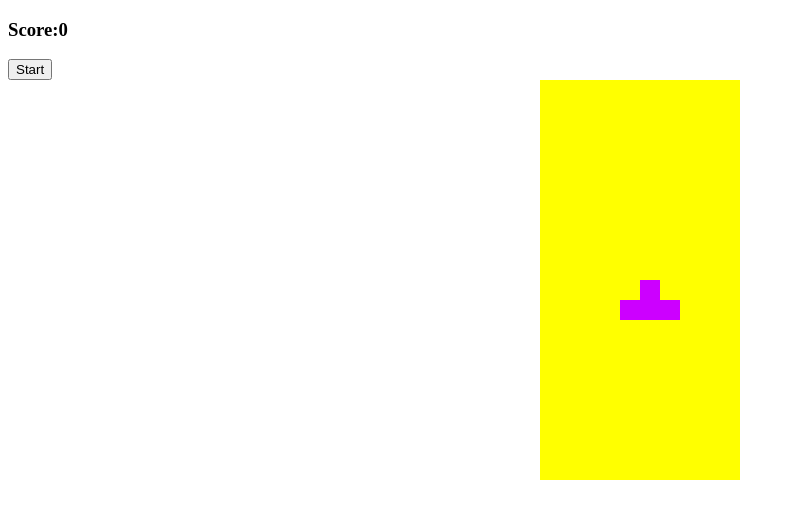
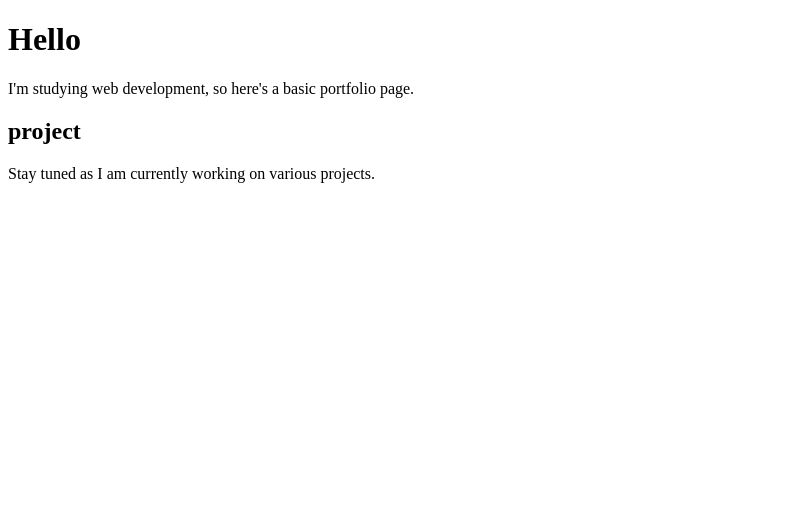
Before and after one commit to M4dEggs/tetris, a plain HTML site: page index.html in a window 1280 px wide. Shown: the whole page, without its empty margins (0-795 px from the left). Drawn offline with Linux system fonts and the light colour scheme.

Commit message:
Update index.html

```diff
--- a/index.html
+++ b/index.html
@@ -4,225 +4,27 @@
     <meta charset="UTF-8" />
     <meta http-equiv="X-UA-Compatible" content="IE=edge" />
     <meta name="viewport" content="width=device-width, initial-scale=1.0" />
+    <title>Portfolio Website</title>
     <link rel="stylesheet" href="styles.css" />
-    <title>Tetris</title>
   </head>
   <body>
-    <h3>Score:<span id="score">0</span></h3>
-    <button id="start-btn">Start</button>
-    <div class="grid">
-      <div></div>
-      <div></div>
-      <div></div>
-      <div></div>
-      <div></div>
-      <div></div>
-      <div></div>
-      <div></div>
-      <div></div>
-      <div></div>
-      <div></div>
-      <div></div>
-      <div></div>
-      <div></div>
-      <div></div>
-      <div></div>
-      <div></div>
-      <div></div>
-      <div></div>
-      <div></div>
-      <div></div>
-      <div></div>
-      <div></div>
-      <div></div>
-      <div></div>
-      <div></div>
-      <div></div>
-      <div></div>
-      <div></div>
-      <div></div>
-      <div></div>
-      <div></div>
-      <div></div>
-      <div></div>
-      <div></div>
-      <div></div>
-      <div></div>
-      <div></div>
-      <div></div>
-      <div></div>
-      <div></div>
-      <div></div>
-      <div></div>
-      <div></div>
-      <div></div>
-      <div></div>
-      <div></div>
-      <div></div>
-      <div></div>
-      <div></div>
-      <div></div>
-      <div></div>
-      <div></div>
-      <div></div>
-      <div></div>
-      <div></div>
-      <div></div>
-      <div></div>
-      <div></div>
-      <div></div>
-      <div></div>
-      <div></div>
-      <div></div>
-      <div></div>
-      <div></div>
-      <div></div>
-      <div></div>
-      <div></div>
-      <div></div>
-      <div></div>
-      <div></div>
-      <div></div>
-      <div></div>
-      <div></div>
-      <div></div>
-      <div></div>
-      <div></div>
-      <div></div>
-      <div></div>
-      <div></div>
-      <div></div>
-      <div></div>
-      <div></div>
-      <div></div>
-      <div></div>
-      <div></div>
-      <div></div>
-      <div></div>
-      <div></div>
-      <div></div>
-      <div></div>
-      <div></div>
-      <div></div>
-      <div></div>
-      <div></div>
-      <div></div>
-      <div></div>
-      <div></div>
-      <div></div>
-      <div></div>
-      <div></div>
-      <div></div>
-      <div></div>
-      <div></div>
-      <div></div>
-      <div></div>
-      <div></div>
-      <div></div>
-      <div></div>
-      <div></div>
-      <div></div>
-      <div></div>
-      <div></div>
-      <div></div>
-      <div></div>
-      <div></div>
-      <div></div>
-      <div></div>
-      <div></div>
-      <div></div>
-      <div></div>
-      <div></div>
-      <div></div>
-      <div></div>
-      <div></div>
-      <div></div>
-      <div></div>
-      <div></div>
-      <div></div>
-      <div></div>
-      <div></div>
-      <div></div>
-      <div></div>
-      <div></div>
-      <div></div>
-      <div></div>
-      <div></div>
-      <div></div>
-      <div></div>
-      <div></div>
-      <div></div>
-      <div></div>
-      <div></div>
-      <div></div>
-      <div></div>
-      <div></div>
-      <div></div>
-      <div></div>
-      <div></div>
-      <div></div>
-      <div></div>
-      <div></div>
-      <div></div>
-      <div></div>
-      <div></div>
-      <div></div>
-      <div></div>
-      <div></div>
-      <div></div>
-      <div></div>
-      <div></div>
-      <div></div>
-      <div></div>
-      <div></div>
-      <div></div>
-      <div></div>
-      <div></div>
-      <div></div>
-      <div></div>
-      <div></div>
-      <div></div>
-      <div></div>
-      <div></div>
-      <div></div>
-      <div></div>
-      <div></div>
-      <div></div>
-      <div></div>
-      <div></div>
-      <div></div>
-      <div></div>
-      <div></div>
-      <div></div>
-      <div></div>
-      <div></div>
-      <div></div>
-      <div></div>
-      <div></div>
-      <div></div>
-      <div></div>
-      <div></div>
-      <div></div>
-      <div></div>
-      <div></div>
-      <div></div>
-      <div></div>
-      <div></div>
-      <div></div>
-      <div></div>
-      <div></div>
-
-      <div class="taken"></div>
-      <div class="taken"></div>
-      <div class="taken"></div>
-      <div class="taken"></div>
-      <div class="taken"></div>
-      <div class="taken"></div>
-      <div class="taken"></div>
-      <div class="taken"></div>
-      <div class="taken"></div>
-      <div class="taken"></div>
+    <div class="container">
+      <div class="main">
+        <div class="top-text">
+          <h1 class="header">Hello</h1>
+          <p class="intro">
+            I'm studying <span class="text--1">web development</span>,<span>
+              so here's a basic portfolio page.</span
+            >
+          </p>
+        </div>
+        <div class="projects">
+          <h2 class="header--2">project</h2>
+          <p class="projects-1">
+            Stay tuned as I am currently working on various projects.
+          </p>
+        </div>
+      </div>
     </div>
   </body>
-  <script src="app.js"></script>
 </html>
```
